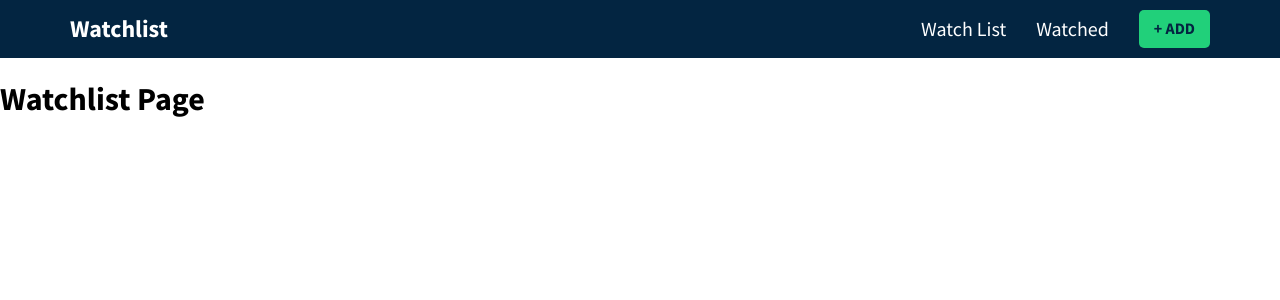
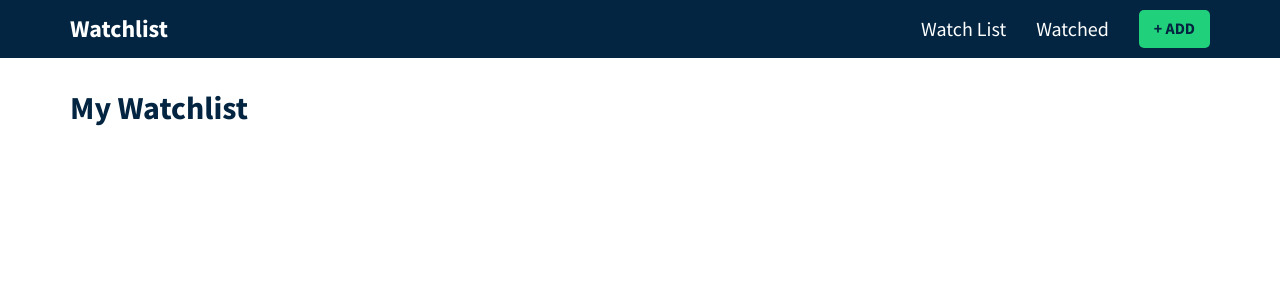
Before and after one commit to dantasjv/tmdb-movie-watchlist, a React (Create React App) app in the folder tmdb-react-watchlist/: page / in a window 1280 px wide. Shown: the top 300 px of the page. Built offline with nearby package versions, Linux system fonts and the light colour scheme.

Commit message:
create movieCard component

```diff
--- /dev/null
+++ b/tmdb-react-watchlist/src/components/MovieCard.js
@@ -0,0 +1,20 @@
+import React from 'react'
+
+const MovieCard = ({ movie, type }) => {
+  return (
+    <div className="movie-card">
+      <div className="overlay">
+      {movie.poster_path ? (
+          <img
+            src={`https://image.tmdb.org/t/p/w200${movie.poster_path}`}
+            alt={`${movie.title} Poster`}
+            />
+        ) : (
+          <div className="filler-poster"></div>
+        )}
+      </div>
+    </div>
+  )
+}
+
+export default MovieCard;
--- a/tmdb-react-watchlist/src/components/Watchlist.js
+++ b/tmdb-react-watchlist/src/components/Watchlist.js
@@ -1,7 +1,22 @@
-import React from 'react'
+import React, { useContext } from 'react';
+import { GlobalContext } from '../context/GlobalState';
+import MovieCard from './MovieCard';
 
 export const Watchlist = () => {
+  const { watchlist } = useContext(GlobalContext);
+
   return (
-    <h1>Watchlist Page</h1>
+    <div className="movie-page">
+      <div className="container">
+        <div className="header">
+          <h1 className="heading">My Watchlist</h1>
+        </div>
+        <div className="movie-grid">
+          {watchlist.map((movie) => (
+            <MovieCard movie={movie} type="watchlist" />
+            ))}
+        </div>
+      </div>
+    </div>
   )
 }
```
